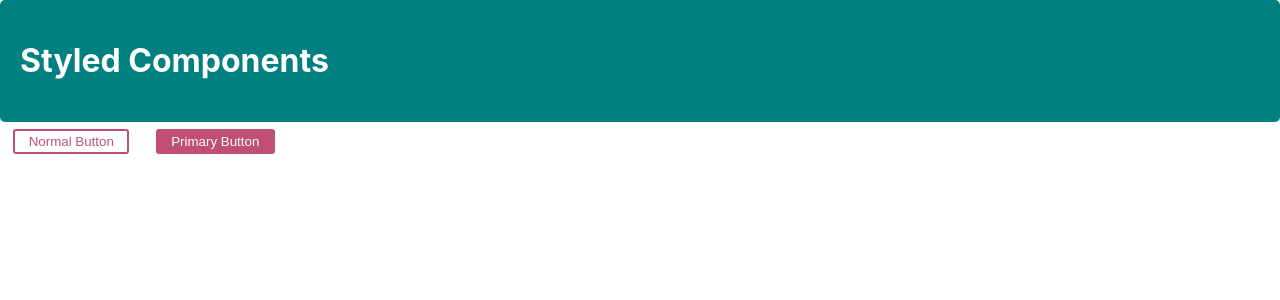
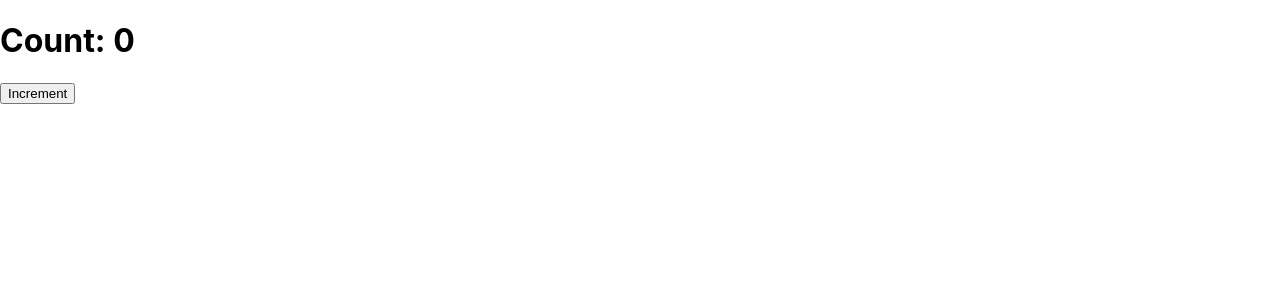
Before and after one commit to habideen/react_js_tutorial, a React (Create React App) app: page / in a window 1280 px wide. Shown: the top 300 px of the page. Built offline with nearby package versions, Linux system fonts and the light colour scheme.

Commit message:
lifecycle: didMount, didUpdate, willUnmount

```diff
--- a/src/App.js
+++ b/src/App.js
@@ -1,6 +1,7 @@
 import { useState, useEffect } from "react";
 import "./App.css";
 import StyledComponent from "./components/style/StyledComponent";
+import LifeCycle from "./components/lifecycle/LifeCycle";
 // import InlineStyle from "./components/style/Inline";
 // import ExternalCSS from "./components/style/ExternalCSS";
 // import UncontrolledForm from "./components/form/UncontrolledForm";
@@ -35,8 +36,9 @@
       <UncontrolledForm />
       <MultipleFormValidatin />
       <InlineStyle />
-      <ExternalCSS /> */}
-      <StyledComponent />
+      <ExternalCSS />
+      <StyledComponent /> */}
+      <LifeCycle />
     </div>
   );
 }
--- /dev/null
+++ b/src/components/lifecycle/LifeCycle.js
@@ -0,0 +1,37 @@
+import React, { Component } from "react";
+
+class LifeCycle extends Component {
+  constructor(props) {
+    super(props);
+    this.state = { count: 0 };
+    console.log("Constructor");
+  }
+
+  componentDidMount() {
+    console.log("Component mounted");
+  }
+
+  componentDidUpdate(prevProps, prevState) {
+    console.log("Component updated");
+  }
+
+  componentWillUnmount() {
+    console.log("Component will unmount");
+  }
+
+  increment = () => {
+    this.setState({ count: this.state.count + 1 });
+  };
+
+  render() {
+    console.log("Render");
+    return (
+      <div>
+        <h1>Count: {this.state.count}</h1>
+        <button onClick={this.increment}>Increment</button>
+      </div>
+    );
+  }
+}
+
+export default LifeCycle;
```
